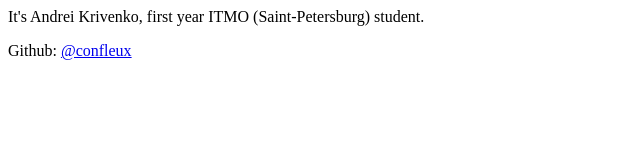
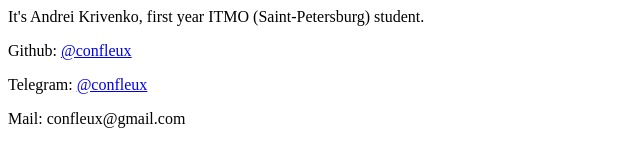
Before and after one commit to confleux/website, a website: page index.html in a window 1280 px wide. Shown: the whole page, without its empty margins (0-640 px from the left). Drawn offline with Linux system fonts and the light colour scheme.

Commit message:
edited index.html

```diff
--- a/index.html
+++ b/index.html
@@ -2,7 +2,9 @@
   <head>
   </head>
   <body>
-    <p>It's Andrei Krivenko, first year ITMO (Saint-Petersburg) student.</p>
-    <p>Github: <a href="https://github.com/confleux">@confleux</a></p>
+    <p> It's Andrei Krivenko, first year ITMO (Saint-Petersburg) student. </p>
+    <p> Github: <a href="https://github.com/confleux">@confleux </a></p>
+    <p> Telegram: <a href="https://t.me/confleux">@confleux </a></p>
+    <p> Mail: confleux@gmail.com </p>
   </body>
 </html>
```
